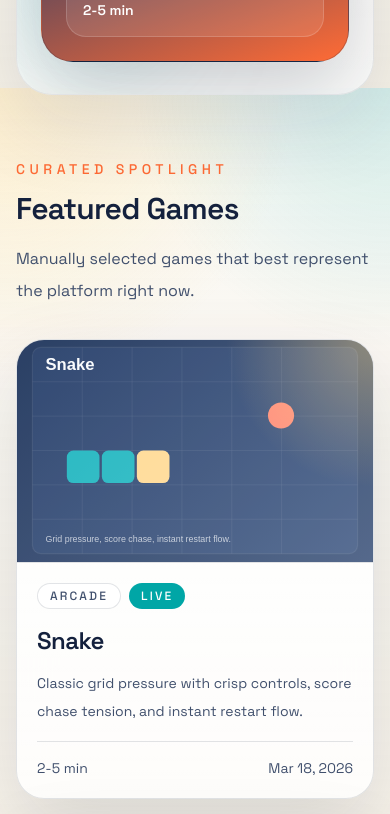
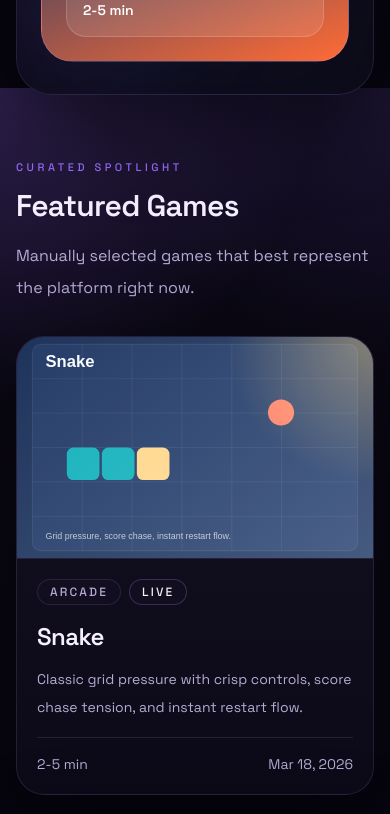
Before and after one commit to YuvrajKashyap/arcade, a Next.js app: page / in a window 390 px wide. Shown: the part 1600-2414 px from the top of the page. Built offline with nearby package versions, Linux system fonts and the light colour scheme; no server answers.

Commit message:
chore: repo structure and documentation improvements

```diff
--- a/src/app/globals.css
+++ b/src/app/globals.css
@@ -1,19 +1,22 @@
 @import "tailwindcss";
 
 :root {
-  --background: #f6f1e7;
-  --background-strong: #fffaf2;
-  --foreground: #14213d;
-  --foreground-soft: #41506d;
-  --line: rgba(20, 33, 61, 0.12);
-  --line-strong: rgba(20, 33, 61, 0.22);
-  --surface: rgba(255, 255, 255, 0.82);
-  --surface-strong: rgba(255, 255, 255, 0.96);
-  --accent: #ff6b35;
-  --accent-soft: #ffd3b8;
-  --signal: #00a6a6;
-  --spark: #ffd166;
-  --shadow: 0 30px 80px rgba(20, 33, 61, 0.12);
+  --background: #070510;
+  --background-strong: #0f0b1b;
+  --foreground: #f5efff;
+  --foreground-soft: #b6aad4;
+  --foreground-muted: #8577a4;
+  --line: rgba(180, 156, 255, 0.14);
+  --line-strong: rgba(180, 156, 255, 0.24);
+  --surface: rgba(19, 15, 33, 0.8);
+  --surface-strong: rgba(14, 11, 25, 0.94);
+  --surface-muted: rgba(255, 255, 255, 0.04);
+  --accent: #9b6bff;
+  --accent-strong: #cfb5ff;
+  --accent-soft: rgba(155, 107, 255, 0.18);
+  --signal: #7f5cff;
+  --spark: #4c2e88;
+  --shadow: 0 28px 90px rgba(0, 0, 0, 0.45);
 }
 
 @theme inline {
@@ -21,11 +24,14 @@
   --color-background-strong: var(--background-strong);
   --color-foreground: var(--foreground);
   --color-foreground-soft: var(--foreground-soft);
+  --color-foreground-muted: var(--foreground-muted);
   --color-line: var(--line);
   --color-line-strong: var(--line-strong);
   --color-surface: var(--surface);
   --color-surface-strong: var(--surface-strong);
+  --color-surface-muted: var(--surface-muted);
   --color-accent: var(--accent);
+  --color-accent-strong: var(--accent-strong);
   --color-accent-soft: var(--accent-soft);
   --color-signal: var(--signal);
   --color-spark: var(--spark);
@@ -45,11 +51,12 @@ body {
   min-height: 100vh;
   background: var(--background);
   color: var(--foreground);
+  color-scheme: dark;
   font-family: var(--font-space-grotesk), sans-serif;
   background-image:
-    radial-gradient(circle at top left, rgba(255, 209, 102, 0.28), transparent 32%),
-    radial-gradient(circle at top right, rgba(0, 166, 166, 0.16), transparent 28%),
-    linear-gradient(180deg, rgba(255, 255, 255, 0.65) 0%, rgba(246, 241, 231, 0.92) 100%);
+    radial-gradient(circle at top left, rgba(155, 107, 255, 0.24), transparent 34%),
+    radial-gradient(circle at top right, rgba(88, 63, 151, 0.22), transparent 30%),
+    linear-gradient(180deg, rgba(11, 8, 20, 0.96) 0%, rgba(7, 5, 16, 1) 100%);
 }
 
 a,
@@ -63,11 +70,11 @@ button {
 }
 
 ::selection {
-  background: rgba(255, 107, 53, 0.22);
+  background: rgba(155, 107, 255, 0.32);
 }
 
 :focus-visible {
-  outline: 3px solid rgba(255, 107, 53, 0.45);
+  outline: 3px solid rgba(155, 107, 255, 0.5);
   outline-offset: 3px;
 }
 
@@ -82,19 +89,24 @@ button {
   z-index: -1;
   pointer-events: none;
   background-image:
-    linear-gradient(rgba(20, 33, 61, 0.025) 1px, transparent 1px),
-    linear-gradient(90deg, rgba(20, 33, 61, 0.025) 1px, transparent 1px);
+    linear-gradient(rgba(180, 156, 255, 0.03) 1px, transparent 1px),
+    linear-gradient(90deg, rgba(180, 156, 255, 0.03) 1px, transparent 1px);
   background-size: 72px 72px;
   mask-image: linear-gradient(180deg, rgba(0, 0, 0, 0.45), transparent 80%);
 }
 
 .surface-panel {
-  background: linear-gradient(180deg, rgba(255, 255, 255, 0.92), rgba(255, 255, 255, 0.8));
+  background: linear-gradient(180deg, rgba(20, 16, 34, 0.94), rgba(13, 11, 24, 0.94));
   border: 1px solid var(--line);
   box-shadow: var(--shadow);
   backdrop-filter: blur(18px);
 }
 
+.surface-subtle {
+  background: var(--surface-muted);
+  border: 1px solid var(--line);
+}
+
 .section-anchor {
   scroll-margin-top: 7rem;
 }
--- a/src/components/homepage/section-heading.tsx
+++ b/src/components/homepage/section-heading.tsx
@@ -10,14 +10,14 @@ export function SectionHeading({
   description,
 }: SectionHeadingProps) {
   return (
-    <div className="max-w-3xl">
-      <p className="text-sm font-medium uppercase tracking-[0.32em] text-accent">
+    <div className="max-w-2xl">
+      <p className="text-[11px] font-medium uppercase tracking-[0.32em] text-accent">
         {eyebrow}
       </p>
-      <h2 className="mt-3 text-3xl font-semibold tracking-tight text-foreground sm:text-4xl">
+      <h2 className="mt-3 text-3xl font-semibold tracking-tight text-foreground sm:text-[2.15rem]">
         {title}
       </h2>
-      <p className="mt-4 text-base leading-8 text-foreground-soft sm:text-lg">
+      <p className="mt-4 text-base leading-8 text-foreground-soft">
         {description}
       </p>
     </div>
--- a/src/components/layout/site-header.tsx
+++ b/src/components/layout/site-header.tsx
@@ -2,7 +2,7 @@
 
 import Link from "next/link";
 import { usePathname } from "next/navigation";
-import { useState } from "react";
+import { useEffect, useState } from "react";
 import { navigationLinks } from "@/lib/constants/site";
 import { cn } from "@/lib/utils/cn";
 
@@ -10,14 +10,18 @@ export function SiteHeader() {
   const pathname = usePathname();
   const [isMenuOpen, setIsMenuOpen] = useState(false);
 
+  useEffect(() => {
+    setIsMenuOpen(false);
+  }, [pathname]);
+
   return (
-    <header className="sticky top-0 z-40 border-b border-line/70 bg-background/90 backdrop-blur-xl">
+    <header className="sticky top-0 z-40 border-b border-line/70 bg-background/80 backdrop-blur-xl">
       <div className="mx-auto flex w-full max-w-7xl items-center justify-between gap-6 px-4 py-4 sm:px-6 lg:px-8">
         <Link
           href="/"
-          className="group inline-flex items-center gap-3 rounded-full border border-line bg-white/80 px-3 py-2 text-sm font-semibold uppercase tracking-[0.2em] text-foreground hover:-translate-y-0.5 hover:border-line-strong hover:bg-white"
+          className="group inline-flex items-center gap-3 rounded-full border border-line bg-surface px-3 py-2 text-sm font-semibold uppercase tracking-[0.2em] text-foreground hover:-translate-y-0.5 hover:border-line-strong hover:bg-surface-strong"
         >
-          <span className="flex size-8 items-center justify-center rounded-full bg-foreground text-xs text-white group-hover:bg-accent">
+          <span className="flex size-8 items-center justify-center rounded-full border border-line bg-accent-soft text-xs text-accent-strong group-hover:border-line-strong">
             GY
           </span>
           games.yuvrajkashyap.com
@@ -25,7 +29,7 @@ export function SiteHeader() {
 
         <button
           type="button"
-          className="inline-flex rounded-full border border-line bg-white/70 px-4 py-2 text-sm font-medium text-foreground lg:hidden"
+          className="inline-flex rounded-full border border-line bg-surface px-4 py-2 text-sm font-medium text-foreground lg:hidden"
           onClick={() => setIsMenuOpen((current) => !current)}
           aria-expanded={isMenuOpen}
           aria-controls="mobile-nav"
@@ -35,16 +39,22 @@ export function SiteHeader() {
 
         <nav className="hidden items-center gap-2 lg:flex">
           {navigationLinks.map((link) => {
+            const [basePath, hash] = link.href.split("#");
+            const isHomeAnchor = Boolean(hash) && (basePath === "" || basePath === "/");
             const isActive =
-              link.href === "/" ? pathname === "/" : pathname.startsWith(link.href.split("#")[0]);
+              link.href === "/"
+                ? pathname === "/"
+                : isHomeAnchor
+                  ? pathname === "/"
+                  : pathname.startsWith(basePath);
 
             return (
               <Link
                 key={link.href}
                 href={link.href}
                 className={cn(
-                  "rounded-full px-4 py-2 text-sm font-medium text-foreground-soft hover:bg-white/70 hover:text-foreground",
-                  isActive && "bg-white text-foreground shadow-sm",
+                  "rounded-full px-4 py-2 text-sm font-medium text-foreground-soft hover:bg-surface hover:text-foreground",
+                  isActive && "bg-surface text-foreground",
                 )}
               >
                 {link.label}
@@ -63,7 +73,7 @@ export function SiteHeader() {
             <Link
               key={link.href}
               href={link.href}
-              className="rounded-2xl border border-line bg-white/75 px-4 py-3 text-sm font-medium text-foreground"
+              className="rounded-2xl border border-line bg-surface px-4 py-3 text-sm font-medium text-foreground"
               onClick={() => setIsMenuOpen(false)}
             >
               {link.label}
--- a/src/components/layout/site-shell.tsx
+++ b/src/components/layout/site-shell.tsx
@@ -10,7 +10,7 @@ export function SiteShell({ children }: SiteShellProps) {
     <div className="page-grid flex min-h-screen flex-col">
       <a
         href="#content"
-        className="sr-only focus:not-sr-only focus:absolute focus:left-4 focus:top-4 focus:z-50 focus:rounded-full focus:bg-white focus:px-4 focus:py-2"
+        className="sr-only focus:not-sr-only focus:absolute focus:left-4 focus:top-4 focus:z-50 focus:rounded-full focus:bg-surface focus:px-4 focus:py-2"
       >
         Skip to content
       </a>
--- a/src/components/ui/button-link.tsx
+++ b/src/components/ui/button-link.tsx
@@ -17,9 +17,9 @@ export function ButtonLink({
       className={cn(
         "inline-flex items-center justify-center rounded-full px-5 py-3 text-sm font-semibold",
         variant === "primary" &&
-          "bg-foreground text-white shadow-[0_14px_30px_rgba(20,33,61,0.18)] hover:-translate-y-0.5 hover:bg-accent",
+          "bg-accent text-background shadow-[0_14px_30px_rgba(0,0,0,0.28)] hover:-translate-y-0.5 hover:bg-accent-strong",
         variant === "secondary" &&
-          "border border-line bg-white/75 text-foreground hover:-translate-y-0.5 hover:border-line-strong hover:bg-white",
+          "border border-line bg-surface text-foreground hover:-translate-y-0.5 hover:border-line-strong hover:bg-surface-strong",
         className,
       )}
       {...props}
--- a/src/components/ui/pill.tsx
+++ b/src/components/ui/pill.tsx
@@ -11,9 +11,9 @@ export function Pill({ children, tone = "neutral", className }: PillProps) {
     <span
       className={cn(
         "inline-flex items-center rounded-full px-3 py-1 text-xs font-medium uppercase tracking-[0.18em]",
-        tone === "neutral" && "border border-line bg-white/70 text-foreground-soft",
-        tone === "accent" && "bg-accent text-white",
-        tone === "signal" && "bg-signal text-white",
+        tone === "neutral" && "border border-line bg-surface text-foreground-soft",
+        tone === "accent" && "border border-line-strong bg-accent-soft text-accent-strong",
+        tone === "signal" && "border border-line-strong bg-surface text-foreground",
         className,
       )}
     >
```
